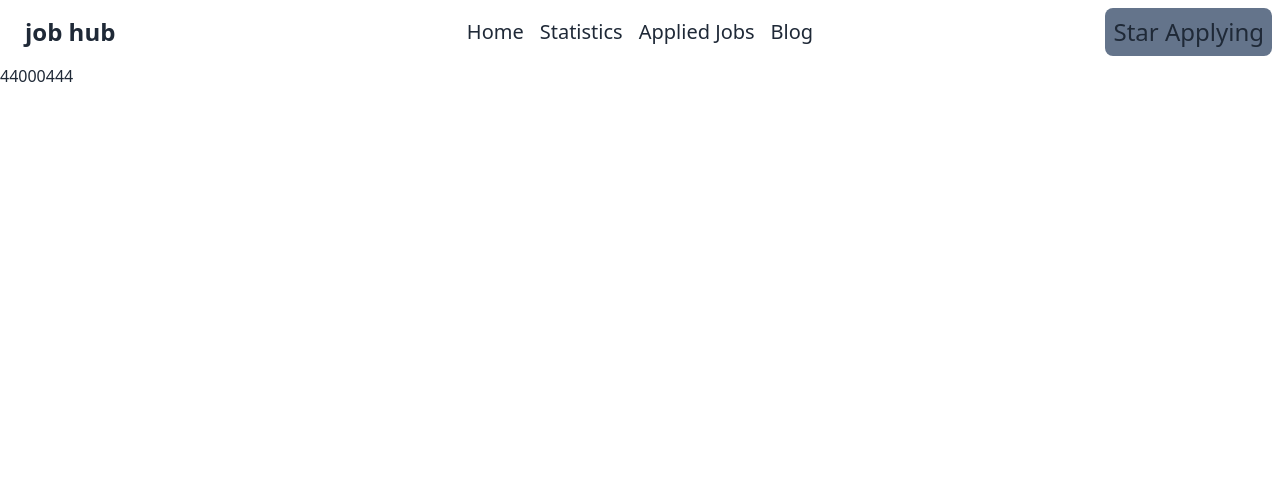
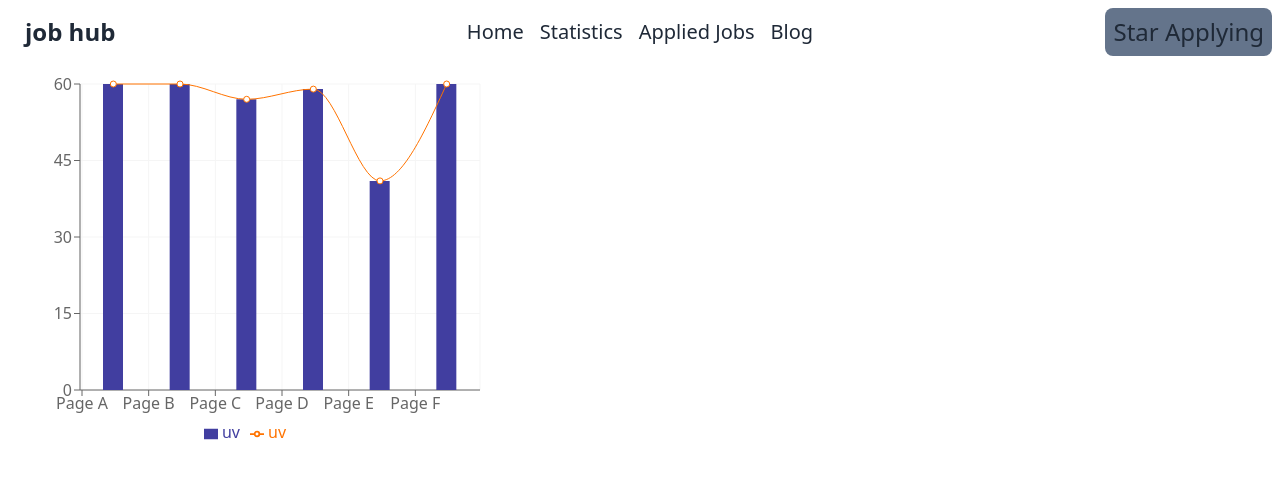
Before and after one commit to mdbelalbs78/job-hub, a React (Vite) app: page /statistics in a window 1280 px wide. Shown: the top 478 px of the page. Built offline with nearby package versions, Linux system fonts and the light colour scheme.

Commit message:
apply btn click

```diff
--- a/package.json
+++ b/package.json
@@ -18,6 +18,7 @@
     "react": "^18.2.0",
     "react-dom": "^18.2.0",
     "react-router-dom": "^6.10.0",
+    "recharts": "^2.5.0",
     "sort-by": "^1.2.0"
   },
   "devDependencies": {
--- a/src/component/ApplyDetails/ApplyDetails.jsx
+++ b/src/component/ApplyDetails/ApplyDetails.jsx
@@ -1,31 +1,54 @@
-import React from "react";
+import React, { useEffect, useState } from "react";
 import "./ApplyDetails.css";
+import { getShoppingCart } from "../../Utilitis/fakedb";
+import DataPass from "../Product/DataPass/DataPass";
+
 
 const ApplyDetails = ({ app }) => {
-  const { img, description, dis, button1, button2 } = app;
+
+  const applyButton = getShoppingCart()
+  // console.log(applyButton);
+
+  const [products, setProducts] = useState([]);
+
+  const [bt, setBt] = useState([])
+  useEffect(() => {
+    fetch("data.json")
+      .then((res) => res.json())
+      .then((data) => setProducts(data));
+  }, []);
+
+  useEffect(()=>{
+    const but = []
+    for(const id in applyButton){
+      const applyFound = products.find(pt=> pt.id === id)
+      if(applyFound){
+       but.push(applyFound);
+      }
+    }
+    setBt(but)
+  },[products])
+
+  // console.log(bt)
+
+  // useEffect kore data ante hobe
+  // applyButton thake je data pabo setar upor for in korte hobe
+  // useEffect thake je data pabo otar upor find chalabo for in er vitore
+  // find kore je data pabo ota print kore dibo
+
   return (
+
     <div>
-      <div className="card card-side bg-base-100 shadow-xl">
-        <div className="dFlex ">
-          <div>
-            <figure>
-              <img className="p-3 mr-5 h-15 w-25" src={img} alt="Movie" />
-            </figure>
-          </div>
-          <div>
-            <h2 className="text-2xl">{description}</h2>
-            <p>{dis}</p>
-            <button class="bg-slate-300 p-3 rounded-md mr-5 pr-5">{button1}</button>
-            <button class="bg-slate-300 p-3 rounded-md mr-5 pr-5">{button2}</button>
-          </div>
-        </div>
-        <div className="card-body">
-          <div className="card-actions justify-end">
-            <button className="btn btn-primary">Watch</button>
-          </div>
-        </div>
-      </div>
+        {
+          bt.map(ct => <DataPass
+             key={ct.id}
+             ct = {ct}
+            ></DataPass>)
+        }
+
     </div>
+
+
   );
 };
 
--- a/src/component/Feature/Feature.jsx
+++ b/src/component/Feature/Feature.jsx
@@ -2,10 +2,7 @@ import React from "react";
 import "./Feature.css";
 import { FontAwesomeIcon } from "@fortawesome/react-fontawesome";
 import {
-  faLocationDot,
-  faLocationPin,
-  faCircleDollarToSlot,
-} from "@fortawesome/free-solid-svg-icons";
+faLocationDot,faCircleDollarToSlot,} from "@fortawesome/free-solid-svg-icons";
 import { Link } from "react-router-dom";
 
 const Feature = ({ feture }) => {
--- a/src/component/JobApply/JobApply.jsx
+++ b/src/component/JobApply/JobApply.jsx
@@ -4,7 +4,7 @@ import ApplyDetails from '../ApplyDetails/ApplyDetails';
 
 const JobApply = () => {
     const [apply,setApply] = useState([]);
-    // const pData = useActionData
+
     useEffect(()=>{
         fetch('../../../public/data.json')
         .then(res => res.json())
--- /dev/null
+++ b/src/component/Product/DataPass/DataPass.css
@@ -0,0 +1,13 @@
+.dataPass {
+    display: flex;
+    justify-content: center;
+    text-align: center;
+    padding-left: 100px;
+}
+
+div img {
+    height: 50%;
+    /* width: 20%; */
+    padding: 5px;
+
+}
--- /dev/null
+++ b/src/component/Product/DataPass/DataPass.jsx
@@ -0,0 +1,26 @@
+import React from "react";
+import "./DataPass.css";
+const DataPass = ({ ct }) => {
+  return (
+    <div>
+      <div className="card card-side bg-base-100 shadow-xl p-5">
+        <div className="dataPass">
+          <div>
+            <img className="mr-3" src={ct.img} alt="Movie" />
+          </div>
+          <div>
+            <h2 className="card-title">{ct.description}</h2>
+            <p>{ct.dis}</p>
+
+          </div>
+          <div className="card-actions justify-end pl-5 ml-5">
+            <button className="btn btn-primary">View Details</button>
+          </div>
+          <div className="card-body"></div>
+        </div>
+      </div>
+    </div>
+  );
+};
+
+export default DataPass;
--- /dev/null
+++ b/src/component/Reachart/Reachart.jsx
@@ -0,0 +1,77 @@
+import React from 'react';
+import {
+    ComposedChart,
+    Line,
+    Area,
+    Bar,
+    XAxis,
+    YAxis,
+    CartesianGrid,
+    Tooltip,
+    Legend,
+    ResponsiveContainer,
+  } from 'recharts';
+
+
+
+
+
+const Reachart = () => {
+    const data = [
+        {
+          name: 'Page A',
+          uv: 60,
+
+        },
+        {
+          name: 'Page B',
+          uv: 60,
+
+        },
+        {
+          name: 'Page C',
+          uv: 57,
+
+        },
+        {
+          name: 'Page D',
+          uv: 59,
+
+        },
+        {
+          name: 'Page E',
+          uv: 41,
+
+        },
+        {
+          name: 'Page F',
+          uv: 60,
+        },
+      ];
+
+    return (
+        <div>
+            <ComposedChart
+          width={500}
+          height={400}
+          data={data}
+          margin={{
+            top: 20,
+            right: 20,
+            bottom: 20,
+            left: 20,
+          }}
+        >
+          <CartesianGrid stroke="#f5f5f5" />
+          <XAxis dataKey="name" scale="band" />
+          <YAxis />
+          <Tooltip />
+          <Legend />
+          <Bar dataKey="uv" barSize={20} fill="#413ea0" />
+          <Line type="monotone" dataKey="uv" stroke="#ff7300" />
+        </ComposedChart>
+        </div>
+    );
+};
+
+export default Reachart;
```
Also changed, not shown: src/main.jsx (+11 -0 lines), 1 other file (tests, documents, lock files or other folders).
